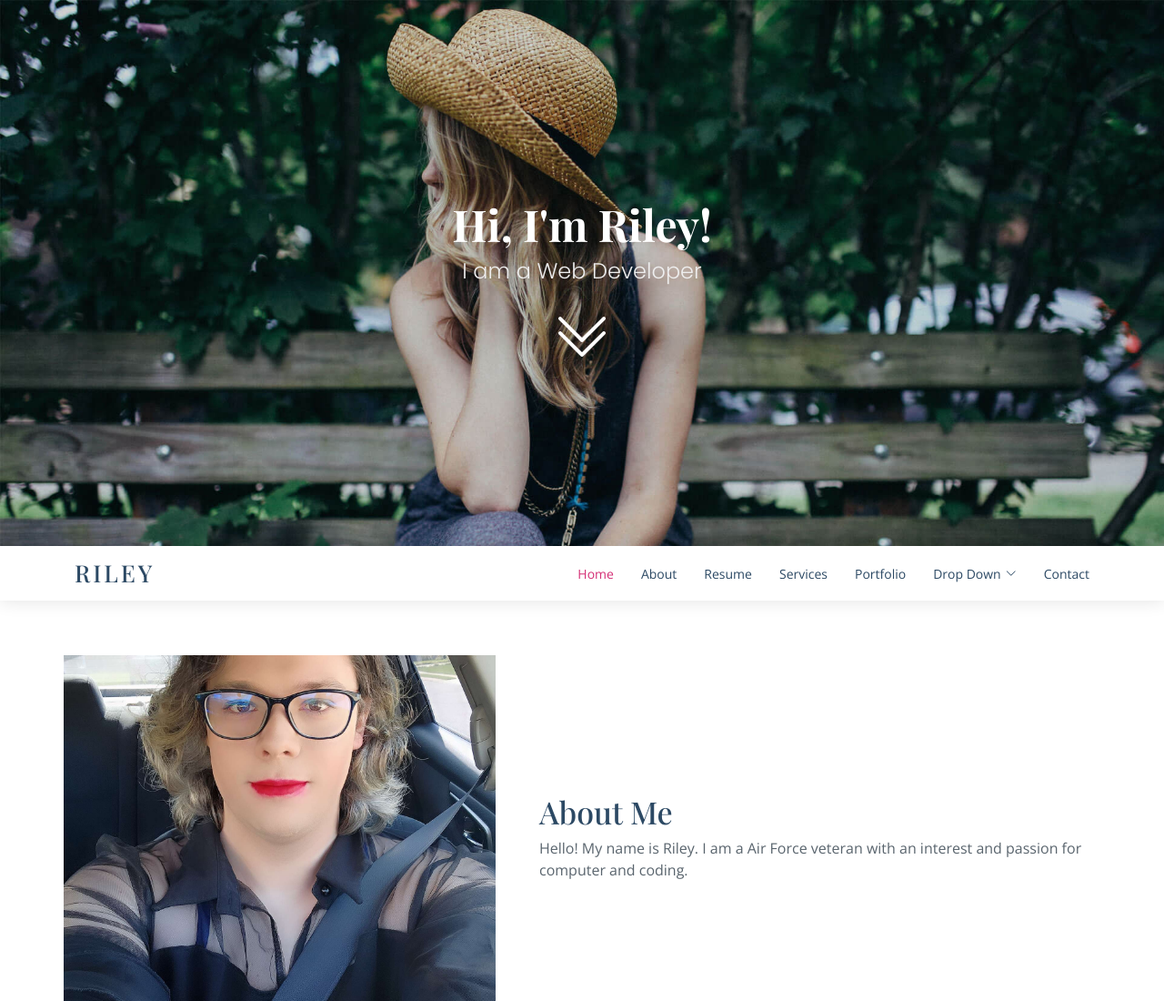
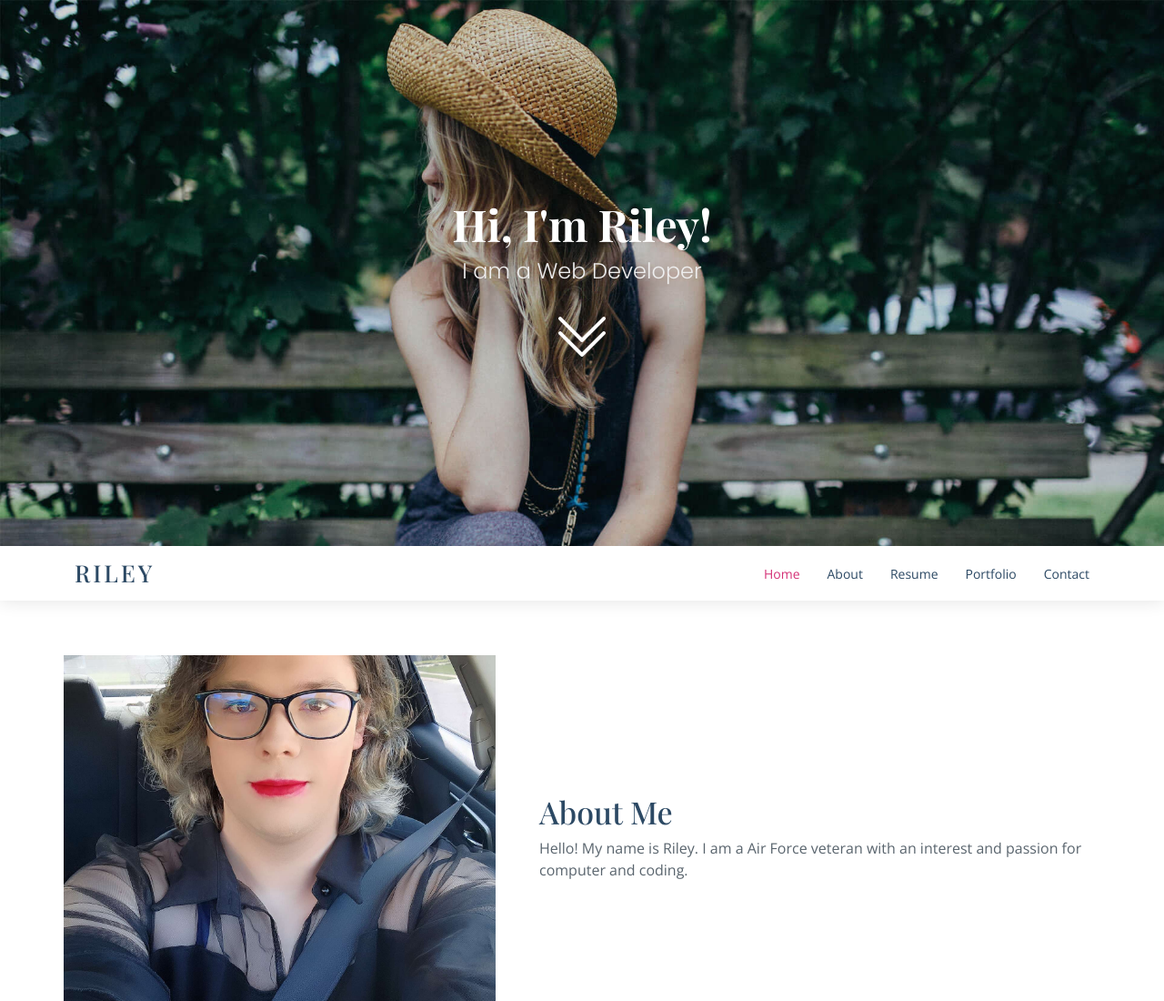
Before and after one commit to RileyK646/RileyK646.github.io, a plain HTML site: page index.html in a window 1280 px wide. Shown: the top 1100 px of the page at 91% size. Drawn offline with nearby package versions, Linux system fonts and the light colour scheme; a web font is replaced by a local one.

Commit message:
cleanup
c

```diff
--- a/index.html
+++ b/index.html
@@ -59,9 +59,8 @@
           <li><a class="nav-link scrollto active" href="#hero">Home</a></li>
           <li><a class="nav-link scrollto" href="#about">About</a></li>
           <li><a class="nav-link scrollto" href="#resume">Resume</a></li>
-          <li><a class="nav-link scrollto" href="#services">Services</a></li>
           <li><a class="nav-link scrollto" href="#portfolio">Portfolio</a></li>
-          <li class="dropdown"><a href="#"><span>Drop Down</span> <i class="bi bi-chevron-down"></i></a>
+       <!--   <li class="dropdown"><a href="#"><span>Drop Down</span> <i class="bi bi-chevron-down"></i></a>
             <ul>
               <li><a href="#">Drop Down 1</a></li>
               <li class="dropdown"><a href="#"><span>Deep Drop Down</span> <i class="bi bi-chevron-right"></i></a>
@@ -77,7 +76,7 @@
               <li><a href="#">Drop Down 3</a></li>
               <li><a href="#">Drop Down 4</a></li>
             </ul>
-          </li>
+          </li> -->
           <li><a class="nav-link scrollto" href="#contact">Contact</a></li>
         </ul>
         <i class="bi bi-list mobile-nav-toggle"></i>
@@ -99,39 +98,6 @@
               <h3>About Me</h3>
               <p> Hello! My name is Riley. I am a Air Force veteran with an interest and passion for computer and coding.
               </p>
-              <!-- <div class="row">
-                <div class="col-md-6 d-md-flex align-items-md-stretch">
-                  <div class="count-box">
-                    <i class="bi bi-emoji-smile"></i>
-                    <span data-purecounter-start="0" data-purecounter-end="65" data-purecounter-duration="1" class="purecounter"></span>
-                    <p><strong>Happy Clients</strong> consequuntur voluptas nostrum aliquid ipsam architecto ut.</p>
-                  </div>
-                </div>
-
-                <div class="col-md-6 d-md-flex align-items-md-stretch">
-                  <div class="count-box">
-                    <i class="bi bi-journal-richtext"></i>
-                    <span data-purecounter-start="0" data-purecounter-end="85" data-purecounter-duration="1" class="purecounter"></span>
-                    <p><strong>Projects</strong> adipisci atque cum quia aspernatur totam laudantium et quia dere tan</p>
-                  </div>
-                </div>
-
-                <div class="col-md-6 d-md-flex align-items-md-stretch">
-                  <div class="count-box">
-                    <i class="bi bi-clock"></i>
-                    <span data-purecounter-start="0" data-purecounter-end="12" data-purecounter-duration="1" class="purecounter"></span>
-                    <p><strong>Years of experience</strong> aut commodi quaerat modi aliquam nam ducimus aut voluptate non vel</p>
-                  </div>
-                </div>
-
-                <div class="col-md-6 d-md-flex align-items-md-stretch">
-                  <div class="count-box">
-                    <i class="bi bi-award"></i>
-                    <span data-purecounter-start="0" data-purecounter-end="15" data-purecounter-duration="1" class="purecounter"></span>
-                    <p><strong>Awards</strong> rerum asperiores dolor alias quo reprehenderit eum et nemo pad der</p>
-                  </div>
-                </div>
-              </div> -->
             </div><!-- End .content-->
           </div>
         </div>
```
